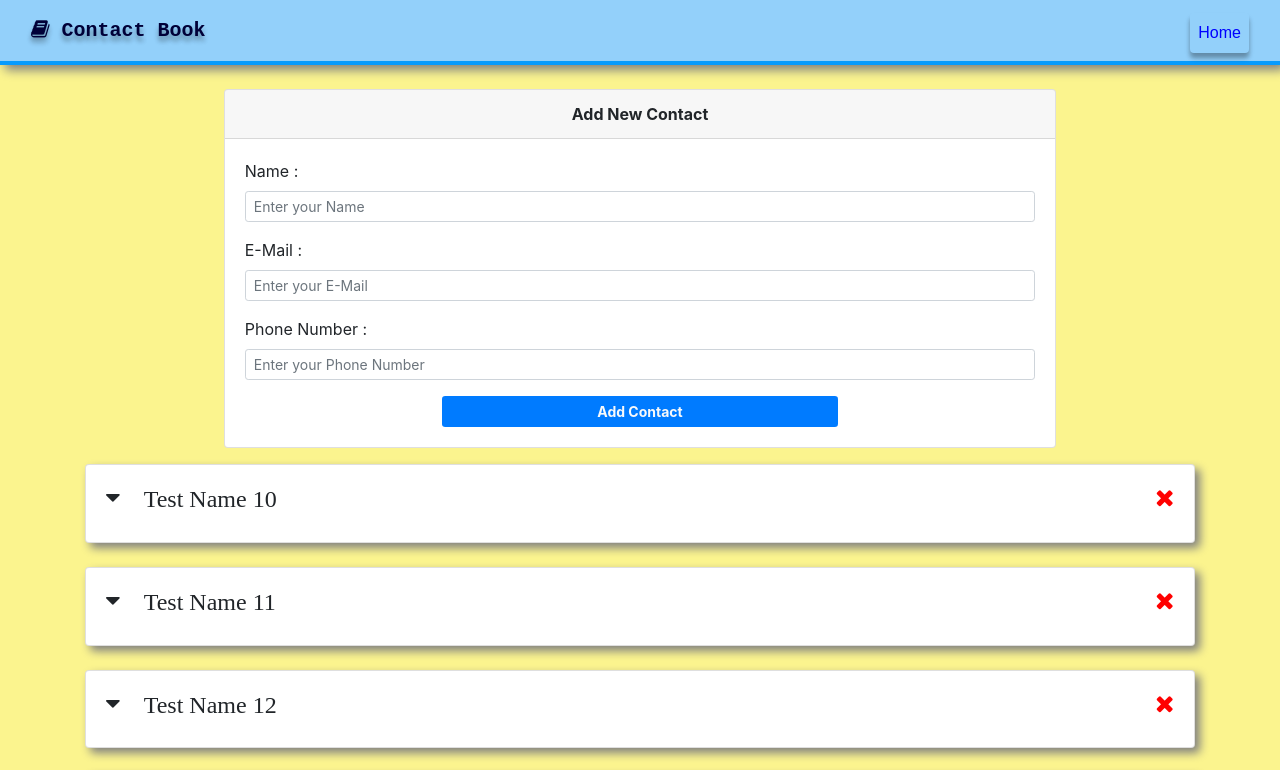
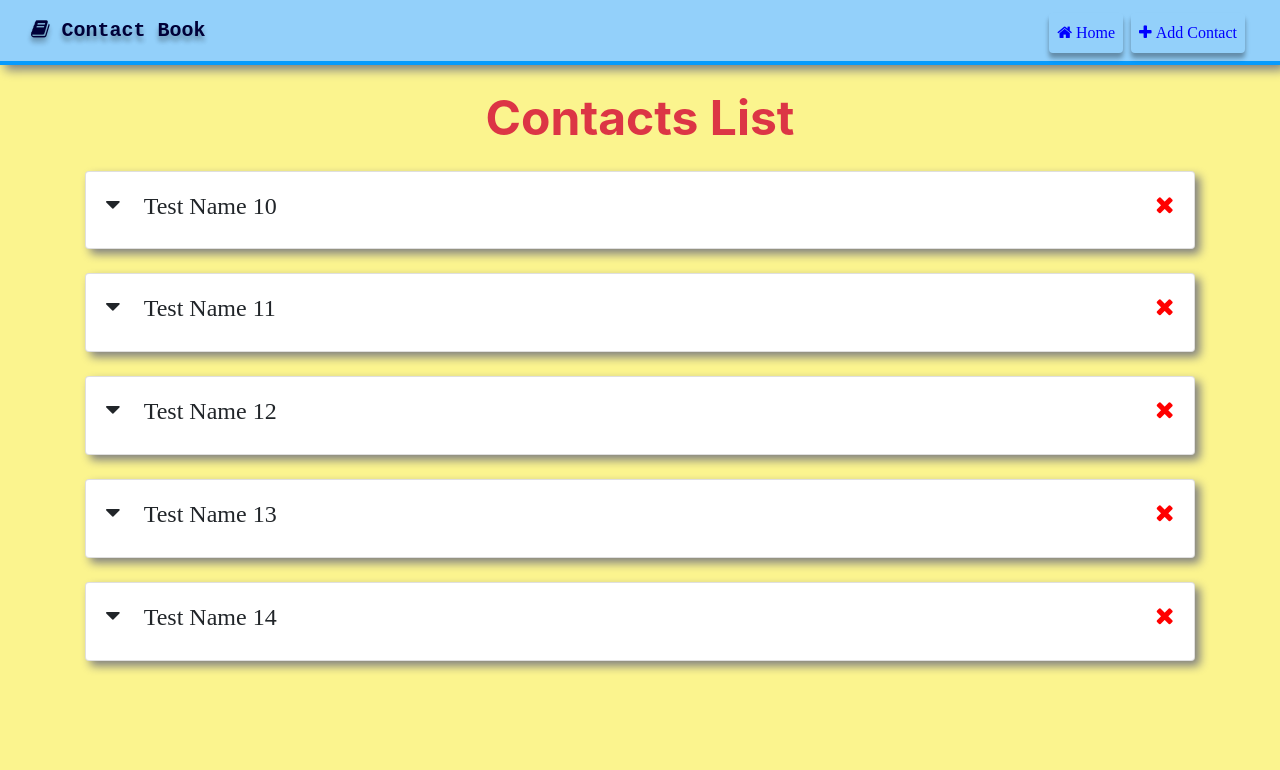
Before and after one commit to patel-himanshu/react-mini-projects, a React (Create React App) app in the folder contact-book/: page / in a window 1280 px wide. Shown: the top 770 px of the page. Built offline with nearby package versions, Linux system fonts and the light colour scheme.

Commit message:
Contact Book - Added routing

```diff
--- a/contact-book/package.json
+++ b/contact-book/package.json
@@ -10,6 +10,7 @@
     "classnames": "^2.2.6",
     "react": "^17.0.1",
     "react-dom": "^17.0.1",
+    "react-router-dom": "^5.2.0",
     "react-scripts": "4.0.3",
     "uuid": "^8.3.2",
     "web-vitals": "^1.1.1"
--- a/contact-book/src/App.js
+++ b/contact-book/src/App.js
@@ -1,21 +1,28 @@
+import { BrowserRouter as Router, Route, Switch } from "react-router-dom";
+import "bootstrap/dist/css/bootstrap.min.css";
+
 import "./App.css";
 import Header from "./components/Header";
 import Contacts from "./components/contacts/Contacts";
 import AddContact from "./components/contacts/AddContact";
-
+import Page404 from "./components/Page404";
 import { Provider } from "./context";
-import "bootstrap/dist/css/bootstrap.min.css";
 
 function App() {
   return (
     <Provider>
-      <div className="App">
-        <Header />
-        <div className="container">
-          <AddContact />
-          <Contacts />
+      <Router>
+        <div className="App">
+          <Header />
+          <div className="container">
+            <Switch>
+              <Route exact path="/" component={Contacts} />
+              <Route exact path="/add-contact" component={AddContact} />
+              <Route component={Page404} />
+            </Switch>
+          </div>
         </div>
-      </div>
+      </Router>
     </Provider>
   );
 }
--- a/contact-book/src/components/Header.js
+++ b/contact-book/src/components/Header.js
@@ -1,4 +1,5 @@
 import React, { useState } from "react";
+import { Link } from "react-router-dom";
 import "./Header.css";
 
 const Header = (props) => {
@@ -8,10 +9,10 @@ const Header = (props) => {
   return (
     <nav className="navbar navbar-expand-sm sticky-top mb-4">
       <div className="container-fluid">
-        <a className="navbar-brand" href="/">
+        <Link className="navbar-brand" to="/">
           <i className="fa fa-book" aria-hidden="true"></i>
           {props.branding}
-        </a>
+        </Link>
 
         <button
           className="navbar-toggler navbar-light"
@@ -30,9 +31,17 @@ const Header = (props) => {
         >
           <ul className="navbar-nav nav-pills ml-auto">
             <li className="nav-item">
-              <a className="nav-link pl-2 pr-2 text-right" href="/">
-                Home
-              </a>
+              <Link className="nav-link pl-2 pr-2 mr-1 ml-1 text-right" to="/">
+                <i className="fa fa-home"> Home</i>
+              </Link>
+            </li>
+            <li className="nav-item">
+              <Link
+                className="nav-link pl-2 pr-2 mr-1 ml-1 text-right"
+                to="/add-contact"
+              >
+                <i className="fa fa-plus"> Add Contact</i>
+              </Link>
             </li>
           </ul>
         </div>
--- /dev/null
+++ b/contact-book/src/components/Page404.js
@@ -0,0 +1,17 @@
+import React, { Component } from "react";
+
+export default class Page404 extends Component {
+  render() {
+    return (
+      <div>
+        <h1
+          className="font-weight-bold text-danger"
+          style={{ fontSize: "2rem" }}
+        >
+          404: Page Not Found
+        </h1>
+        <p>Sorry, the page you are looking for doesn't exist.</p>
+      </div>
+    );
+  }
+}
--- a/contact-book/src/components/contacts/AddContact.js
+++ b/contact-book/src/components/contacts/AddContact.js
@@ -45,6 +45,8 @@ export default class AddContact extends Component {
       phone: "",
       errors: {},
     });
+
+    this.props.history.push("/");
   };
 
   render() {
@@ -57,7 +59,10 @@ export default class AddContact extends Component {
 
           return (
             <div className="card mb-3 w-75 mx-auto">
-              <div className="card-header font-weight-bold w-100 d-flex justify-content-center">
+              <div
+                className="card-header font-weight-bold w-100 d-flex justify-content-center"
+                style={{ fontSize: "1.5rem" }}
+              >
                 Add New Contact
               </div>
               <div className="card-body">
--- a/contact-book/src/components/contacts/Contacts.js
+++ b/contact-book/src/components/contacts/Contacts.js
@@ -10,6 +10,12 @@ export default class Contacts extends Component {
           const { contacts } = value;
           return (
             <React.Fragment>
+              <h1
+                className="font-weight-bold d-flex justify-content-center text-danger mb-4"
+                style={{ fontSize: "3rem" }}
+              >
+                Contacts List
+              </h1>
               {contacts.map((contact) => (
                 <Contact key={contact.id} contact={contact} />
               ))}
```
Also changed, not shown: 1 other file (tests, documents, lock files or other folders).
